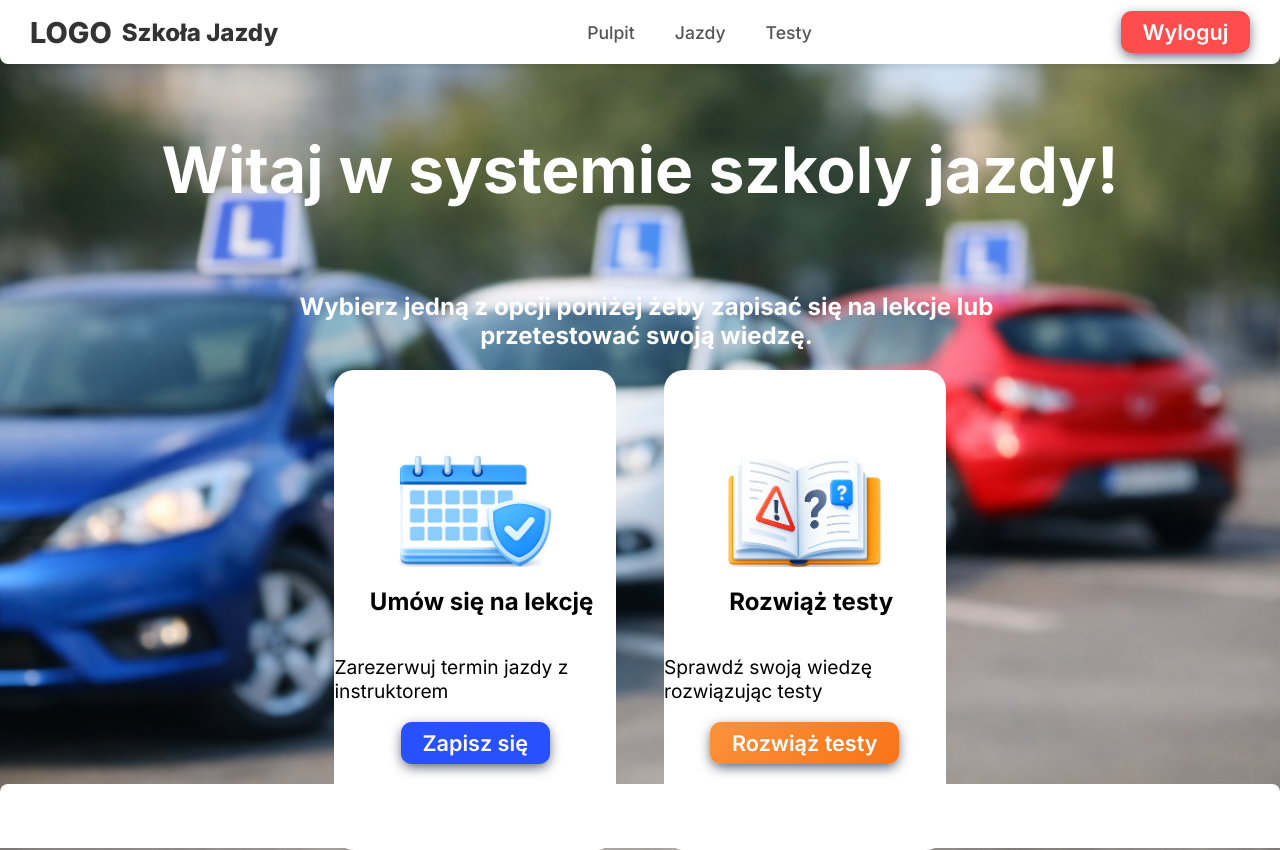
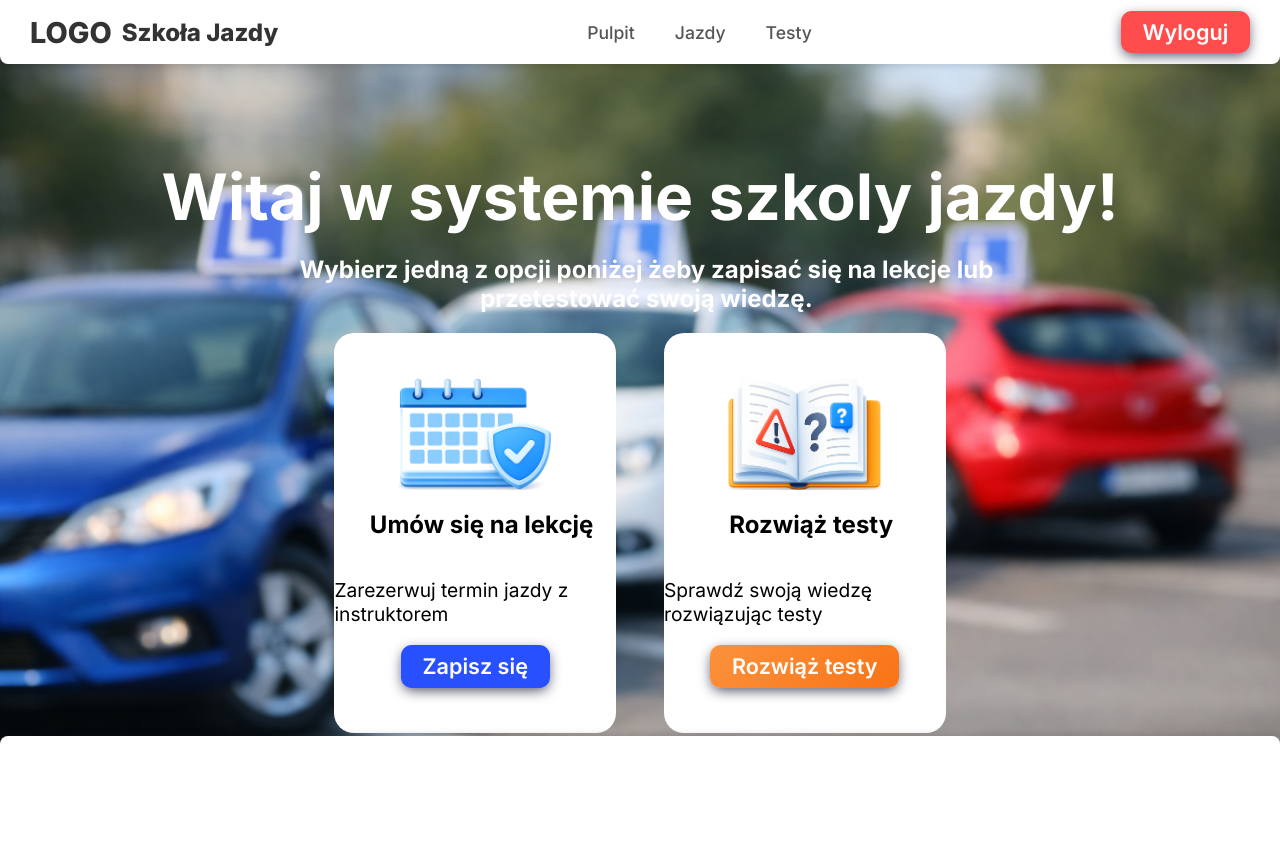
Before and after one commit to GracjanHajdasz/prawko-jazdy, a React (Vite) app in the folder frontend/: page / in a window 1280 px wide. After the commit the page ends 800 px from the top, so only its background shows below. Built offline with nearby package versions, Linux system fonts and the light colour scheme.

Commit message:
main page height fix, footer positioning fix

```diff
--- a/frontend/src/App.css
+++ b/frontend/src/App.css
@@ -2,5 +2,6 @@
   display: flex;
   justify-content: center;
   align-items: center;
-  min-height: 90vh;
+  min-height: calc(100vh - 80px);
+  margin-bottom: 80px;
 }
--- a/frontend/src/components/footer/Footer.css
+++ b/frontend/src/components/footer/Footer.css
@@ -6,8 +6,10 @@
   padding: 0 30px;
   border-radius: 0.5em 0.5em 0 0;
   min-height: 8vh;
-  /* box-shadow: 0 4px 6px -1px rgba(0, 0, 0, 0.1); */
-  position: sticky;
-  top: 0;
+  box-shadow: 0 -4px 6px -1px rgba(0, 0, 0, 0.1);
+  position: fixed;
+  bottom: 0;
+  left: 0;
+  right: 0;
   z-index: 1000;
 }
--- a/frontend/src/components/main-page/MainPage.css
+++ b/frontend/src/components/main-page/MainPage.css
@@ -15,6 +15,7 @@
 
 .main-page-container header h1 {
   font-size: 4rem;
+  margin-bottom: 0;
 }
 
 .main-page-container header h2 {
@@ -32,7 +33,7 @@
 .main-page-container section {
   background-color: white;
   border-radius: 20px;
-  height: 60vh;
+  height: 50vh;
   width: 22vw;
   display: flex;
   flex-direction: column;
```
